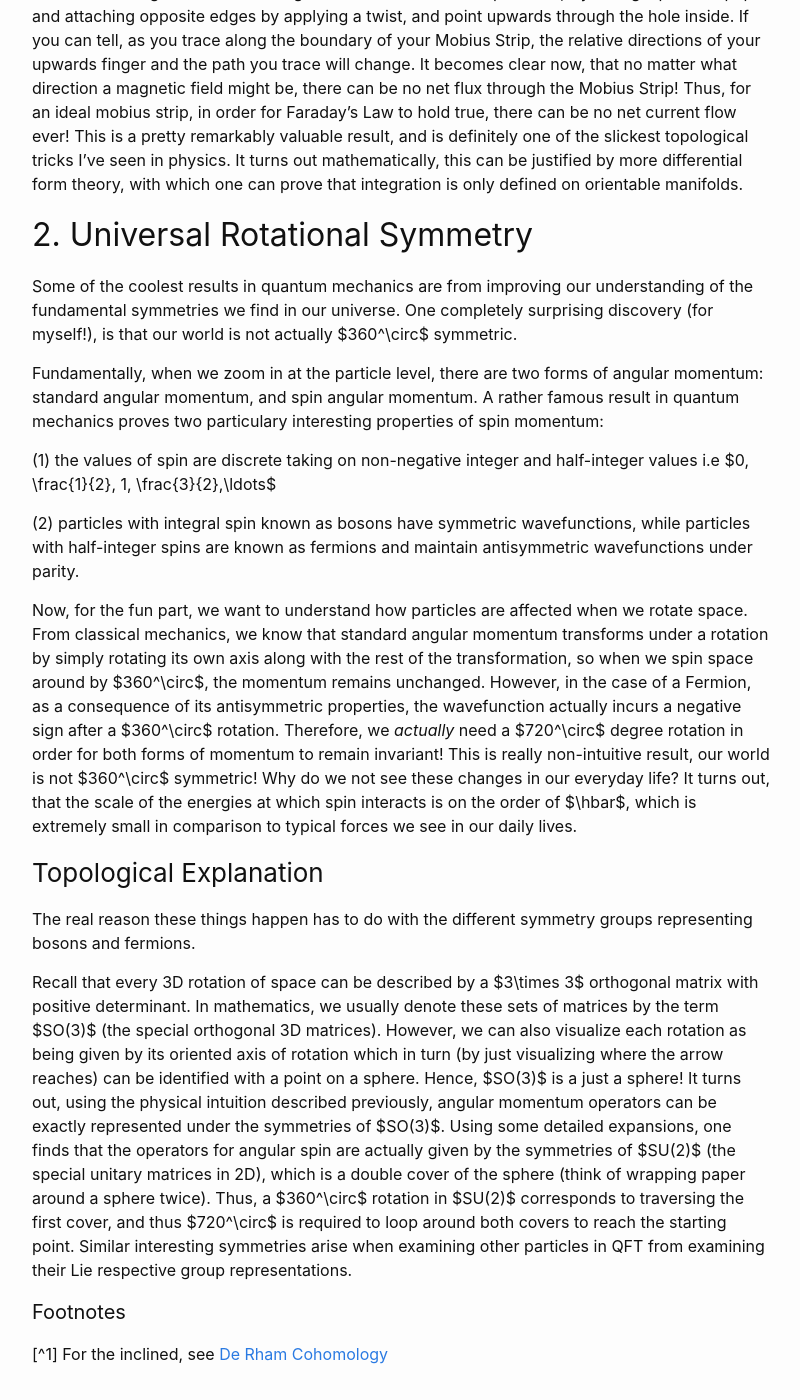
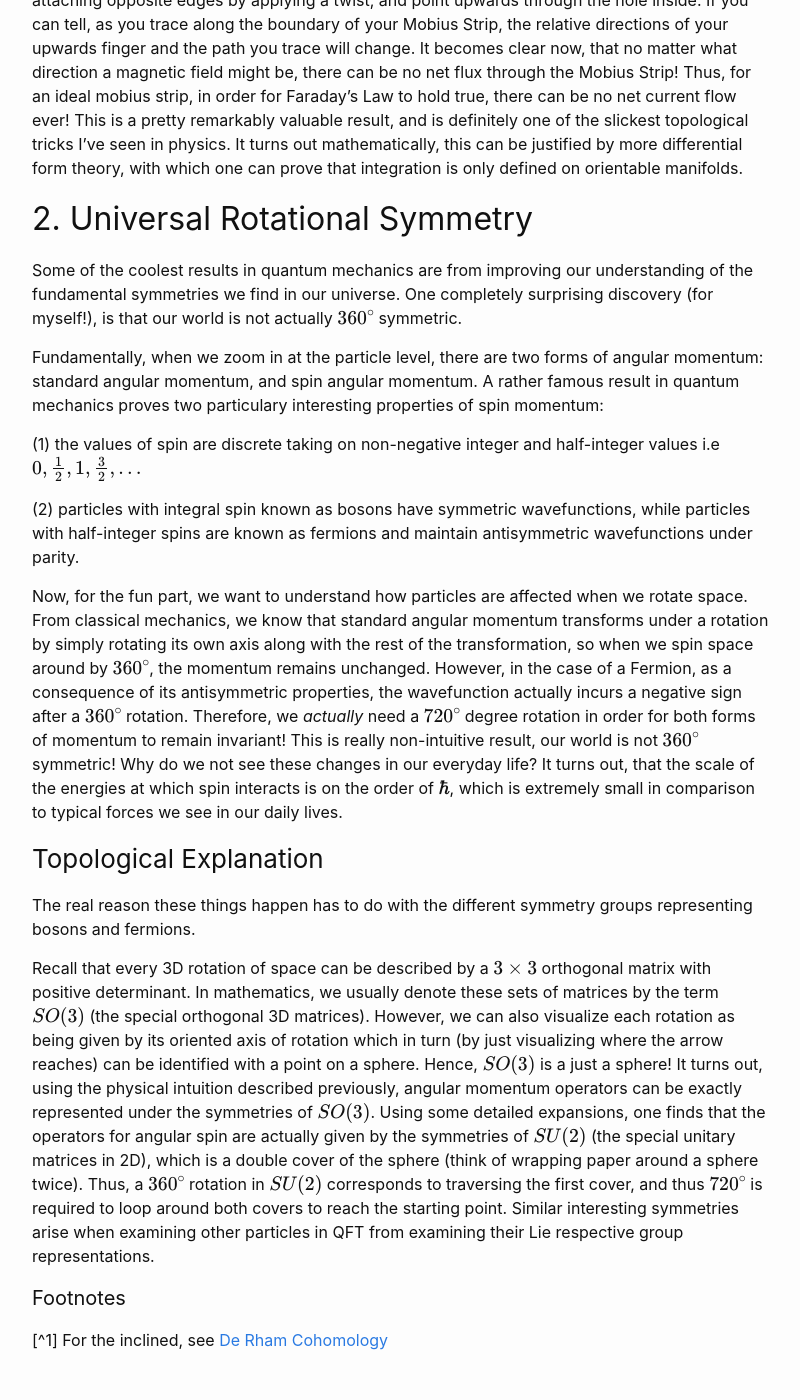
Before and after one commit to rtolsma/rtolsma.github.io, a Jekyll site: the page built from _posts/2020-11-23-physics-topology.markdown, in a window 1280 px wide and 1400 px high, scrolled down 1106 px. Shown: the whole window, without its empty margins (238-1038 px from the left). Built offline with Jekyll 4.4.1, drawn with Linux system fonts in a browser that asks for light colours; formulas are drawn with MathJax 3; comment, search, counter and statistics services are not loaded; some of the changed text lies outside the part shown.

````diff
--- a/_posts/2020-06-13-physics-gem.markdown
+++ b/_posts/2020-06-13-physics-gem.markdown
@@ -70,7 +70,7 @@ $$i\hbar \frac{d}{dt}\vert \varphi(0) \rangle = H\vert \varphi(0)\rangle$$
 
 Applying the exact same process more generally, we ultimately discover that
 
-$$i\hbar \frac{d}{dt}\vert \varphi(t)\langle = H(t) \vert \varphi(t)\rangle $$ for $$H(t) = i\hbar U'(t)$$
+$$i\hbar \frac{d}{dt}\vert \varphi(t)\rangle = H(t) \vert \varphi(t)\rangle $$ for $$H(t) = i\hbar U'(t)$$
 
 Now this here is Schrodinger's complete equation in all its glory. A simple elegant formula describing how our reality continuously evolves.
 
--- a/_posts/2020-11-23-physics-topology.markdown
+++ b/_posts/2020-11-23-physics-topology.markdown
@@ -24,35 +24,35 @@ $$
 
 In an introductory E&M class, you learn that along a boundary of a surface with positive current flow, an induced magentic flux perpendicular to the loop will appear. This known as Faraday's Law, and within Maxwell's equations appears in the form of
 
-$$
+\[
 \int_{\partial \Omega} E\cdot dl = -\frac{\partial}{\partial t}\int_\Omega B\cdot dA
-$$
+\]
 
 where the left hand side represents our integral around the boundary of our surface (forming the circuit), and the right hand represents the time varying magnetic flux through the space enclosed. This makes a lot of sense if your surface is easy to assign directions to, like a closed copper circuit loop.
 
-Now, taking $\Omega$ to be something a little more tricky like the Mobius Strip, we immediately run into an issue: the Mobius Strip is a non-orientable manifold, so how can we possible define a direction to integrate over on the right hand side? As a fun experiment, try taking a piece of paper and attaching opposite edges by applying a twist, and point upwards through the hole inside. If you can tell, as you trace along the boundary of your Mobius Strip, the relative directions of your upwards finger and the path you trace will change. It becomes clear now, that no matter what direction a magnetic field might be, there can be no net flux through the Mobius Strip! Thus, for an ideal mobius strip, in order for Faraday's Law to hold true, there can be no net current flow ever! This is a pretty remarkably valuable result, and is definitely one of the slickest topological tricks I've seen in physics. It turns out mathematically, this can be justified by more differential form theory, with which one can prove that integration is only defined on orientable manifolds.
+Now, taking $$\Omega$$ to be something a little more tricky like the Mobius Strip, we immediately run into an issue: the Mobius Strip is a non-orientable manifold, so how can we possible define a direction to integrate over on the right hand side? As a fun experiment, try taking a piece of paper and attaching opposite edges by applying a twist, and point upwards through the hole inside. If you can tell, as you trace along the boundary of your Mobius Strip, the relative directions of your upwards finger and the path you trace will change. It becomes clear now, that no matter what direction a magnetic field might be, there can be no net flux through the Mobius Strip! Thus, for an ideal mobius strip, in order for Faraday's Law to hold true, there can be no net current flow ever! This is a pretty remarkably valuable result, and is definitely one of the slickest topological tricks I've seen in physics. It turns out mathematically, this can be justified by more differential form theory, with which one can prove that integration is only defined on orientable manifolds.
 
 
 ## 2. Universal Rotational Symmetry
 
-Some of the coolest results in quantum mechanics are from improving our understanding of the fundamental symmetries we find in our universe. One completely surprising discovery (for myself!), is that our world is not actually $360^\circ$ symmetric.
+Some of the coolest results in quantum mechanics are from improving our understanding of the fundamental symmetries we find in our universe. One completely surprising discovery (for myself!), is that our world is not actually $$360^\circ$$ symmetric.
 
 Fundamentally, when we zoom in at the particle level, there are two forms of angular momentum: standard angular momentum, and spin angular momentum. A rather famous result in quantum mechanics proves two particulary interesting properties of spin momentum:
 
-(1) the values of spin are discrete taking on non-negative integer and half-integer values i.e $0, \frac{1}{2}, 1, \frac{3}{2},\ldots$
+(1) the values of spin are discrete taking on non-negative integer and half-integer values i.e $$0, \frac{1}{2}, 1, \frac{3}{2},\ldots$$
 
 (2) particles with integral spin known as bosons have symmetric wavefunctions, while particles with half-integer spins are known as fermions and maintain antisymmetric wavefunctions under parity.
 
 
 
-Now, for the fun part, we want to understand how particles are affected when we rotate space. From classical mechanics, we know that standard angular momentum transforms under a rotation by simply rotating its own axis along with the rest of the transformation, so when we spin space around by $360^\circ$, the momentum remains unchanged. However, in the case of a Fermion, as a consequence of its antisymmetric properties, the wavefunction actually incurs a negative sign after a $360^\circ$ rotation. Therefore, we _actually_ need a $720^\circ$ degree rotation in order for both forms of momentum to remain invariant! This is really non-intuitive result, our world is not $360^\circ$ symmetric! Why do we not see these changes in our everyday life? It turns out, that the scale of the energies at which spin interacts is on the order of $\hbar$, which is extremely small in comparison to typical forces we see in our daily lives.
+Now, for the fun part, we want to understand how particles are affected when we rotate space. From classical mechanics, we know that standard angular momentum transforms under a rotation by simply rotating its own axis along with the rest of the transformation, so when we spin space around by $$360^\circ$$, the momentum remains unchanged. However, in the case of a Fermion, as a consequence of its antisymmetric properties, the wavefunction actually incurs a negative sign after a $$360^\circ$$ rotation. Therefore, we _actually_ need a $$720^\circ$$ degree rotation in order for both forms of momentum to remain invariant! This is really non-intuitive result, our world is not $$360^\circ$$ symmetric! Why do we not see these changes in our everyday life? It turns out, that the scale of the energies at which spin interacts is on the order of $$\hbar$$, which is extremely small in comparison to typical forces we see in our daily lives.
 
 
 ### Topological Explanation
 
 The real reason these things happen has to do with the different symmetry groups representing bosons and fermions.
 
-Recall that every 3D rotation of space can be described by a $3\times 3$ orthogonal matrix with positive determinant. In mathematics, we usually denote these sets of matrices by the term $SO(3)$ (the special orthogonal 3D matrices). However, we can also visualize each rotation as being given by its oriented axis of rotation which in turn (by just visualizing where the arrow reaches) can be identified with a point on a sphere. Hence, $SO(3)$ is a just a sphere! It turns out, using the physical intuition described previously, angular momentum operators can be exactly represented under the symmetries of $SO(3)$. Using some detailed expansions, one finds that the operators for angular spin are actually given by the symmetries of $SU(2)$ (the special unitary matrices in 2D), which is a double cover of the sphere (think of wrapping paper around a sphere twice). Thus, a $360^\circ$ rotation in $SU(2)$ corresponds to traversing the first cover, and thus $720^\circ$ is required to loop around both covers to reach the starting point. Similar interesting symmetries arise when examining other particles in QFT from examining their Lie respective group representations.
+Recall that every 3D rotation of space can be described by a $$3\times 3$$ orthogonal matrix with positive determinant. In mathematics, we usually denote these sets of matrices by the term $$SO(3)$$ (the special orthogonal 3D matrices). However, we can also visualize each rotation as being given by its oriented axis of rotation which in turn (by just visualizing where the arrow reaches) can be identified with a point on a sphere. Hence, $$SO(3)$$ is a just a sphere! It turns out, using the physical intuition described previously, angular momentum operators can be exactly represented under the symmetries of $$SO(3)$$. Using some detailed expansions, one finds that the operators for angular spin are actually given by the symmetries of $$SU(2)$$ (the special unitary matrices in 2D), which is a double cover of the sphere (think of wrapping paper around a sphere twice). Thus, a $$360^\circ$$ rotation in $$SU(2)$$ corresponds to traversing the first cover, and thus $$720^\circ$$ is required to loop around both covers to reach the starting point. Similar interesting symmetries arise when examining other particles in QFT from examining their Lie respective group representations.
 
 
 #### Footnotes
--- a/_posts/2023-05-27-reflection.markdown
+++ b/_posts/2023-05-27-reflection.markdown
@@ -11,7 +11,7 @@ published: true
 In python, it's often the case I find myself wanting the ability to very quickly construct dictionaries with nested structures.
 Unfortunately, the following use case is not easy to accomplish with standard python dictionaries:
 
-```python3
+```python
 dct = {}
 dct['a'] = 1
 dct['deep']['nested']['auto']['inferred']['structure'] = 2
@@ -19,7 +19,6 @@ dct['deep']['nested']['auto']['inferred']['structure'] = 2
 print(dct)
 
 """
-Prints:
 {
     'a': 1,
     'deep': {
@@ -39,8 +38,7 @@ Prints:
 
 After a little bit of exploration with the python `defaultdict` collection, I found that this easy enough to accomplish with some fun recursive trickery.
 
-```
-
+```python
 from collections import defaultdict
 def reflect():
     return defaultdict(reflect)
````
Also changed, not shown: other parts of _posts/2020-11-23-physics-topology.markdown (+3 -3 lines), _posts/2023-04-27-gradient-onepass.markdown (+6 -6 lines), README.md.
